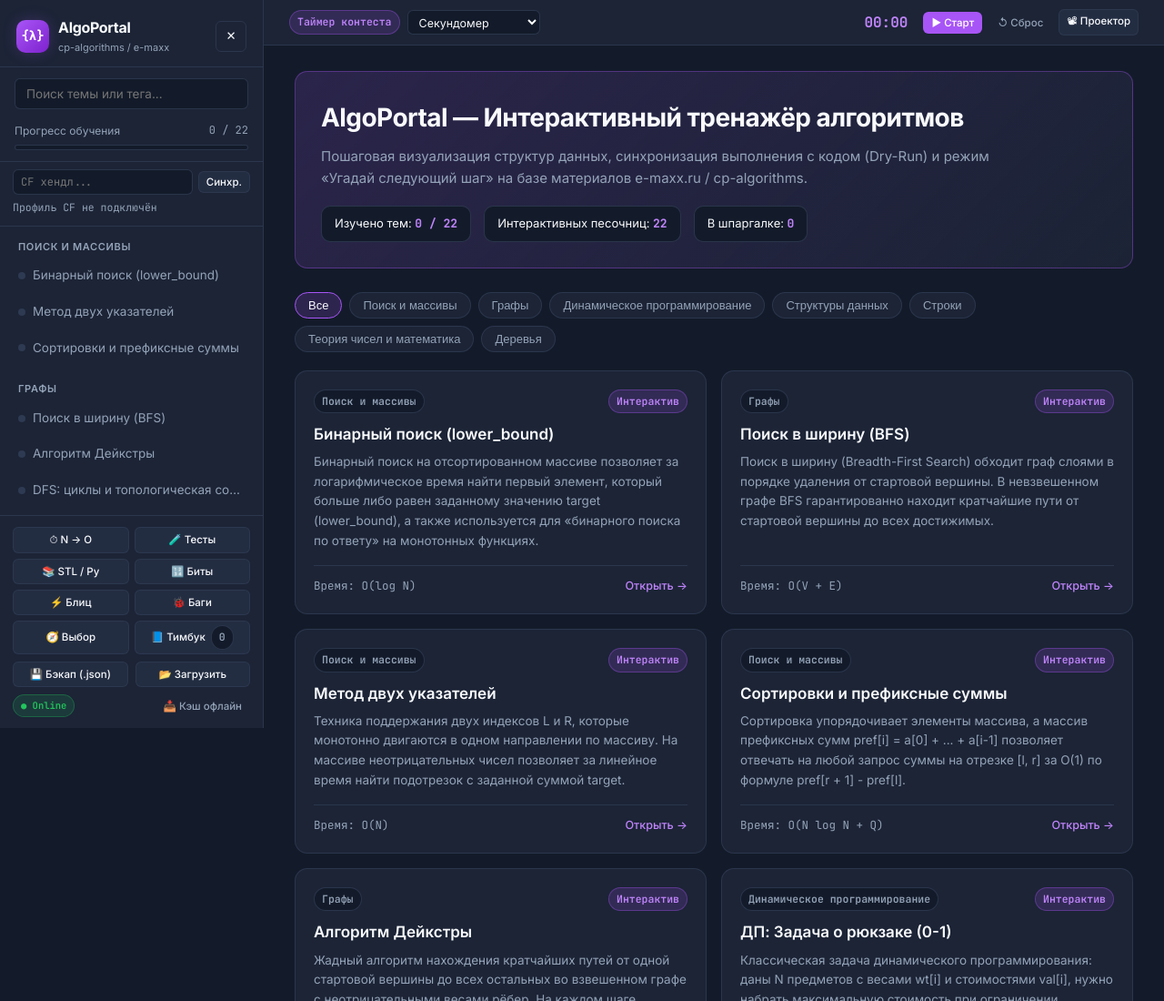
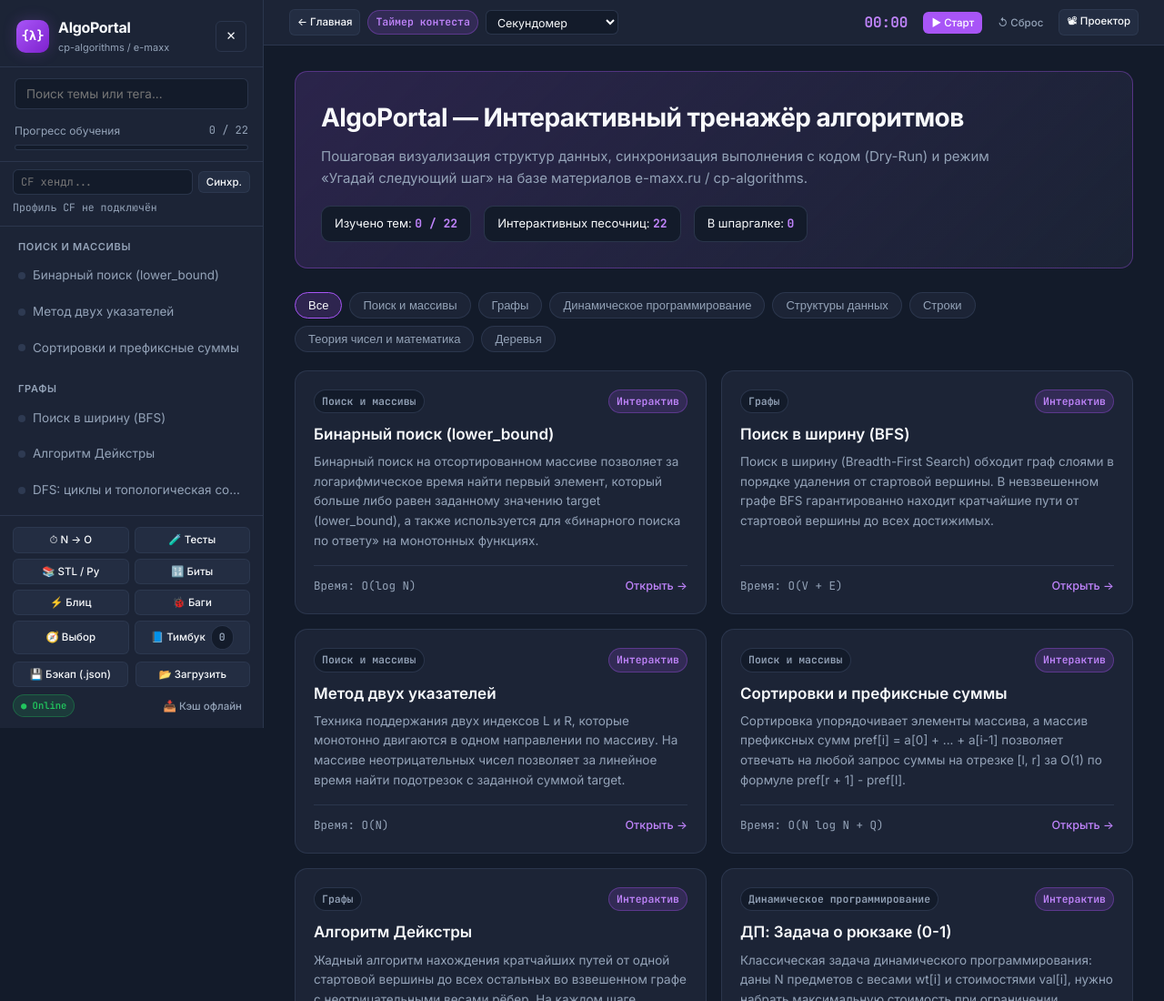
Before and after one commit to ron2in/Algo-portal, a plain HTML site: page index.html in a window 1280 px wide. Shown: the top 1100 px of the page at 91% size. Drawn offline with Linux system fonts and the light colour scheme.

Commit message:
Add home hub link to ron2in.github.io in top bar

```diff
--- a/index.html
+++ b/index.html
@@ -101,6 +101,7 @@
     <div class="workspace-column">
       <div class="contest-timer-bar" id="contest-timer-bar">
         <div class="timer-left">
+          <a href="https://ron2in.github.io/" class="btn btn-secondary btn-xs" style="text-decoration:none; white-space:nowrap;" title="На главную ron2in.github.io">← Главная</a>
           <span class="badge badge-accent">Таймер контеста</span>
           <select id="timer-mode-select" class="select-field timer-select" aria-label="Режим таймера">
             <option value="stopwatch">Секундомер</option>
```
